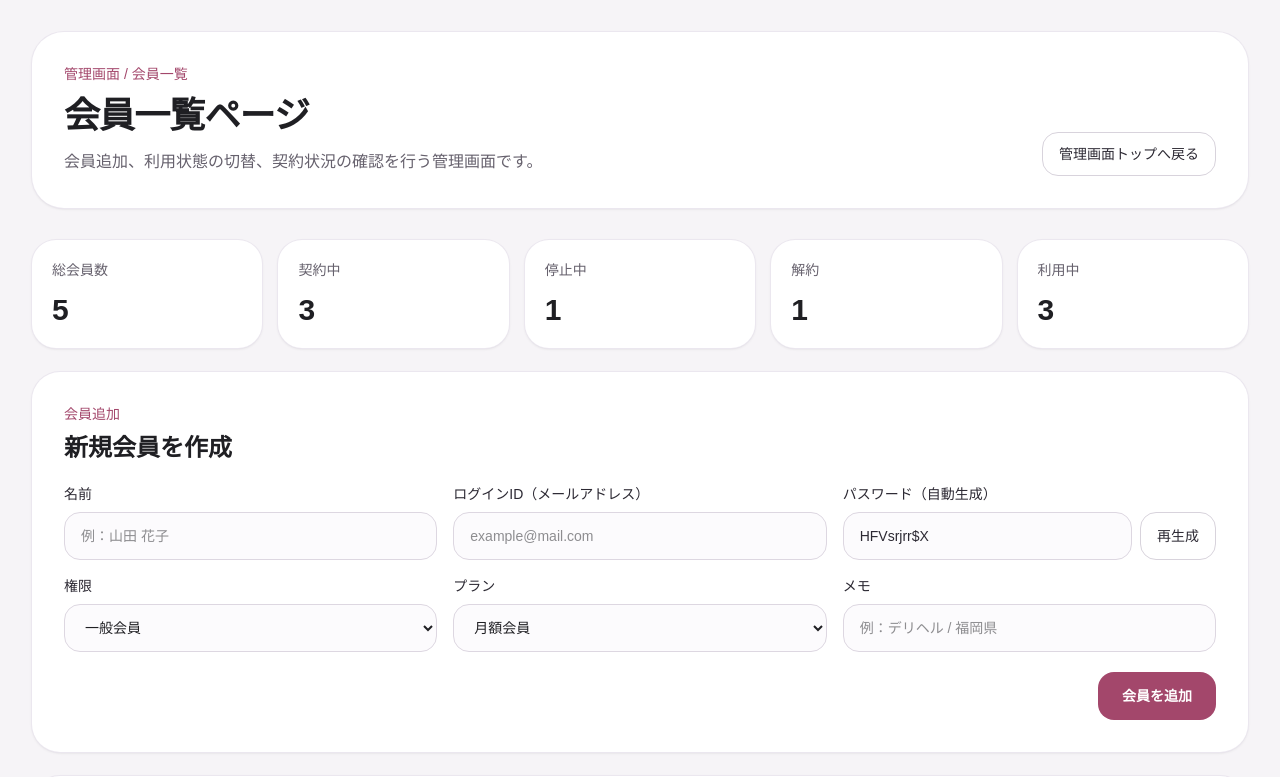
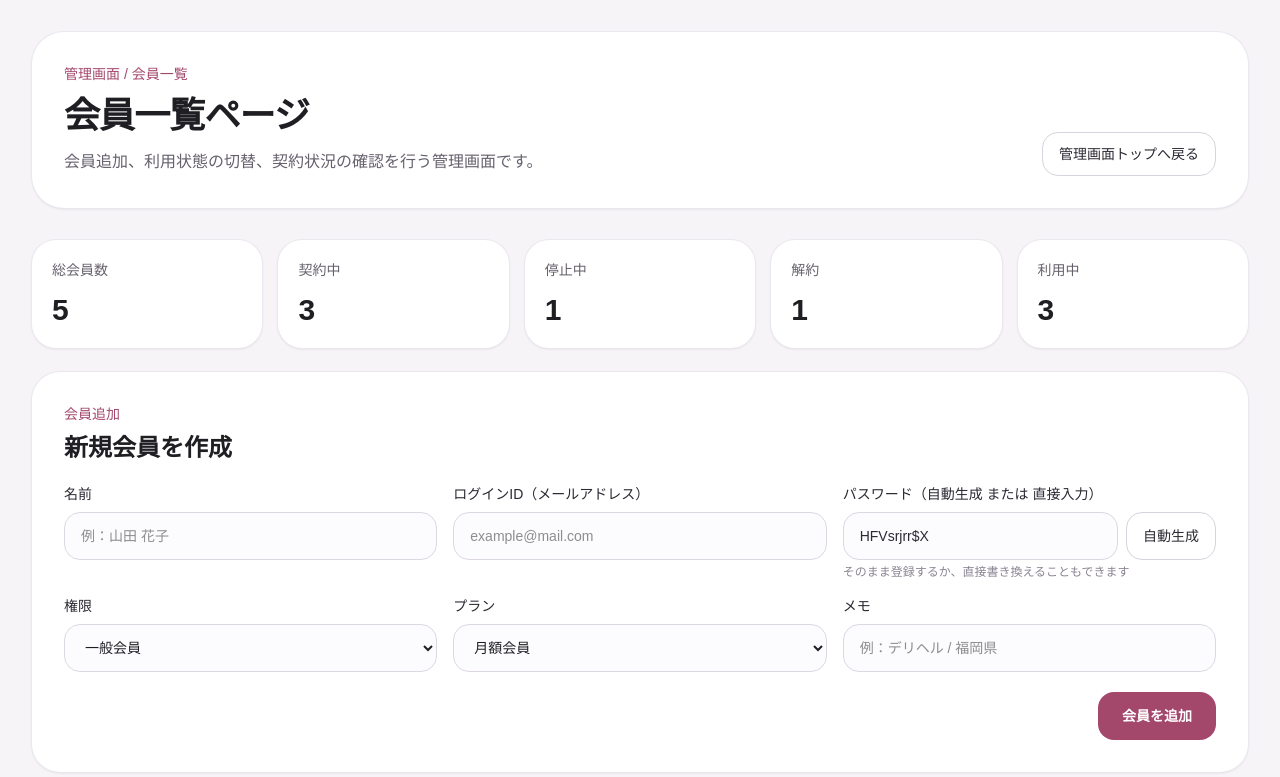
Before and after one commit to narijobusinessschool-hash/yorushok-tool, a Next.js app: page /admin/members in a window 1280 px wide. Shown: the top 777 px of the page. Built offline with nearby package versions, Linux system fonts and the light colour scheme.

Commit message:
パスワード手動入力対応・管理者認証修正

```diff
--- a/app/admin/members/page.tsx
+++ b/app/admin/members/page.tsx
@@ -411,22 +411,24 @@ export default function AdminMembersPage() {
 
             <div>
               <label className="mb-2 block text-sm font-medium text-[#2c2933]">
-                パスワード（自動生成）
+                パスワード（自動生成 または 直接入力）
               </label>
               <div className="flex gap-2">
                 <input
                   value={generatedPassword}
-                  readOnly
-                  className="h-12 w-full rounded-2xl border border-[#ddd7e1] bg-[#fcfbfd] px-4 text-sm text-[#2c2933] outline-none"
+                  onChange={(e) => setGeneratedPassword(e.target.value)}
+                  placeholder="パスワードを入力 または 再生成"
+                  className="h-12 w-full rounded-2xl border border-[#ddd7e1] bg-[#fcfbfd] px-4 text-sm text-[#2c2933] outline-none transition focus:border-[#a3476b] focus:ring-2 focus:ring-[#f4e2ea]"
                 />
                 <button
                   type="button"
                   onClick={regeneratePassword}
                   className="inline-flex h-12 shrink-0 items-center justify-center rounded-2xl border border-[#d8d3dc] bg-white px-4 text-sm font-medium text-[#2c2933] transition hover:bg-[#faf8fb]"
                 >
-                  再生成
+                  自動生成
                 </button>
               </div>
+              <p className="mt-1 text-xs text-[#8a8492]">そのまま登録するか、直接書き換えることもできます</p>
             </div>
 
             <div>
```
